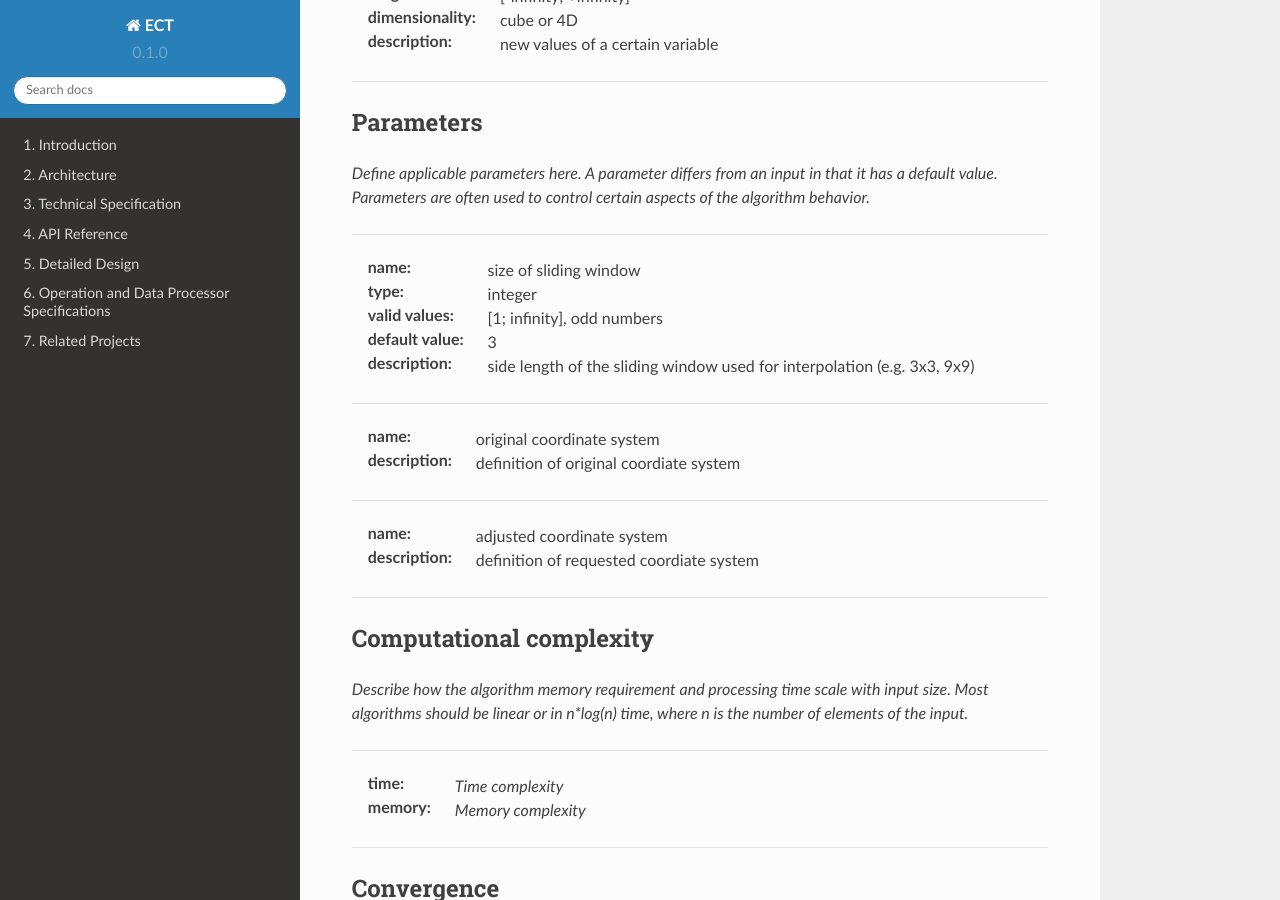
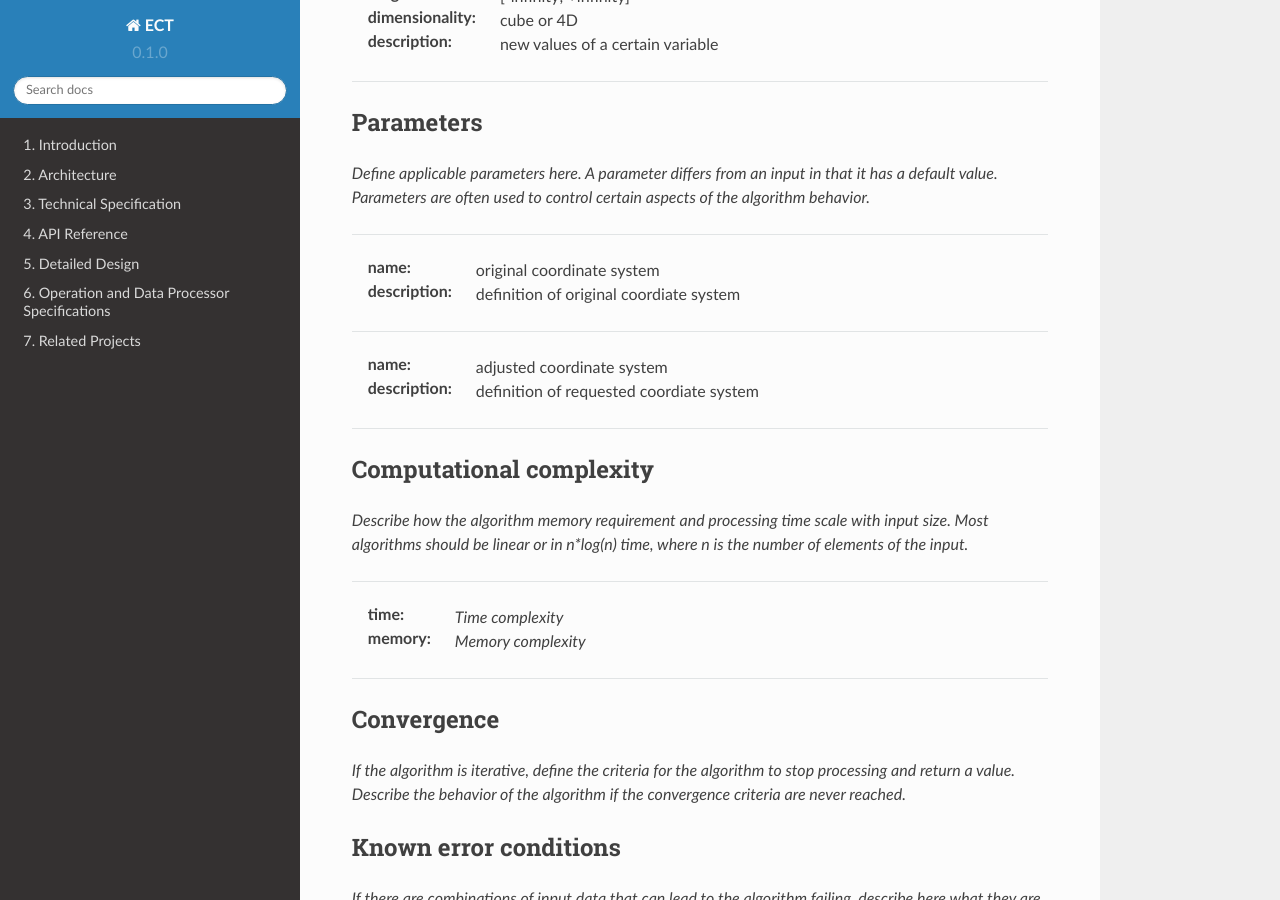
Before and after one commit to CCI-Tools/cate, a Sphinx documentation site: the page built from doc/source/op_specs/geometric-adjustments/op_spec_coregistration.rst, in a window 1280 px wide and 900 px high, scrolled down 2454 px. Built offline with Sphinx 7.4.7 and the Read the Docs theme 2.0.0, drawn with Linux system fonts in a browser that asks for light colours; pages that are not in the unit, such as notebooks, are missing from menus; some of the changed text lies outside the part shown.

Commit message:
Update op_spec_coregistration.rst

```diff
--- a/doc/source/op_specs/geometric-adjustments/op_spec_coregistration.rst
+++ b/doc/source/op_specs/geometric-adjustments/op_spec_coregistration.rst
@@ -125,14 +125,6 @@ Parameters
 
 --------------------------
 
-:name: size of sliding window
-:type: integer
-:valid values: [1; infinity], odd numbers
-:default value: 3
-:description: side length of the sliding window used for interpolation (e.g. 3x3, 9x9)
-
---------------------------
-
 :name: original coordinate system
 :description: definition of original coordiate system
 
```
Also changed, not shown: other parts of doc/source/op_specs/geometric-adjustments/op_spec_coregistration.rst (+1 -1 lines).
